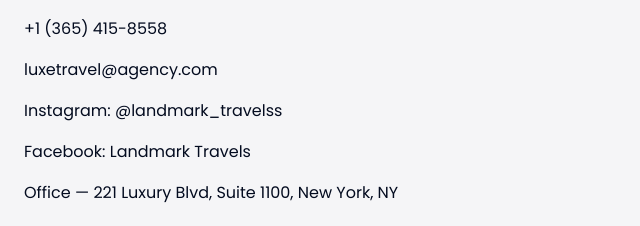
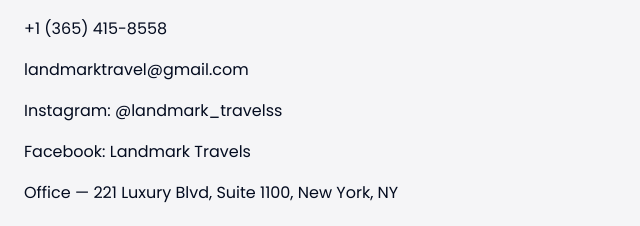
Before and after one commit to landmarktravelss/Landmarktravels, a plain HTML site: page contact.html in a window 1280 px wide. Shown: the part 574-800 px from the top of the page, 0-640 px from the left. Drawn offline with Linux system fonts and the light colour scheme.

Commit message:
Update contact.html

```diff
--- a/contact.html
+++ b/contact.html
@@ -46,7 +46,7 @@
       <div class="contact-info fade-in">
         <h2>Reach Us</h2>
         <p>+1 (365) 415-8558</p>
-        <p>luxetravel@agency.com</p>
+        <p>landmarktravel@gmail.com</p>
         <p>Instagram: <a href="https://www.instagram.com/landmark_travelss?igsh=MXNwZ243NDlrOG90dA==" target="_blank" rel="noreferrer">@landmark_travelss</a></p>
         <p>Facebook: <a href="https://www.facebook.com/share/1F8d6spX2e/" target="_blank" rel="noreferrer">Landmark Travels</a></p>
         <p>Office — 221 Luxury Blvd, Suite 1100, New York, NY</p>
```
